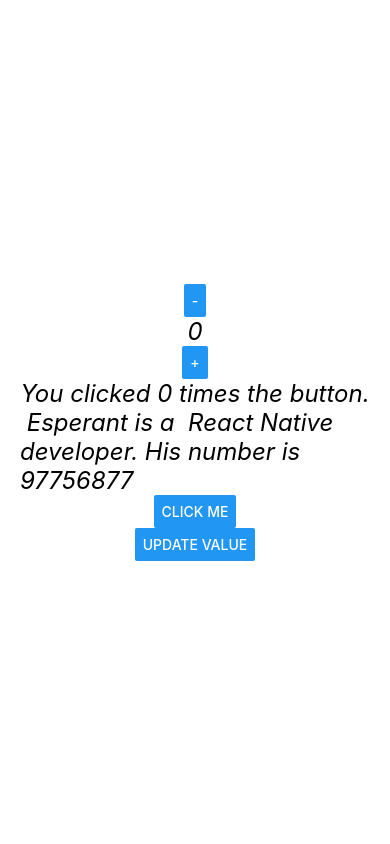
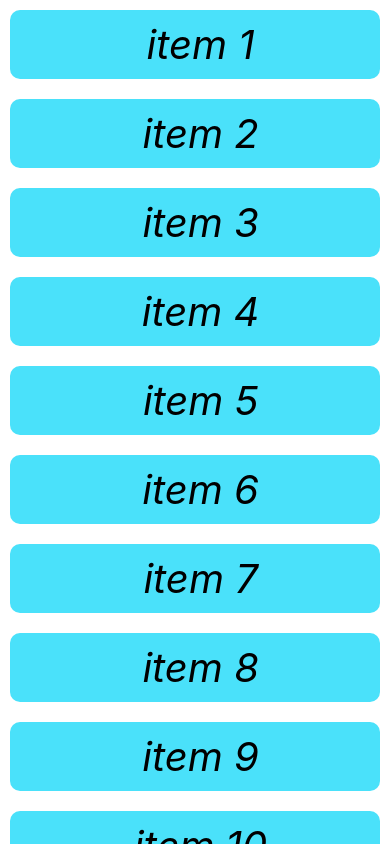
Before and after one commit to esperantgada/React-native, a React Native app in the folder demo/: screen / in a window 390 px wide. Built offline with nearby package versions, Linux system fonts and the light colour scheme.

Commit message:
Use list, scrollView and refreshControl

```diff
--- a/demo/App.js
+++ b/demo/App.js
@@ -9,8 +9,8 @@
 import React, {useState} from 'react';
 
 import {
-  Button,
-  Linking,
+  RefreshControl,
+  ScrollView,
   StyleSheet,
   Text,
   View
@@ -20,69 +20,88 @@
 /* $FlowFixMe[missing-local-annot] The type annotation(s) required by Flow's
  * LTI update could not be added via codemod */
 
-function countInitial(){
-  console.log('Run function')
-  return 0
-}
 
 function App () {
 
-  const [count, setCount] = useState(() => countInitial())
-  const [session, setSession]= useState({number: 97756877, title: 'React Native'})
-  const [name, setName] = useState('Esperant')
+  const [refresh, setRefresh] = useState(false)
 
-  function decrementCount(){
-    setCount(preViewCount => preViewCount - 1)
+
+  //The three dot here mean "the following items"
+  //When page refreshes, it will add these three items
+
+  const onRefreshView = () => {
+    setRefresh(true)
+    setItem([...items, {key: 19, item: 'item 19'}, {key: 20, item: 'item 20'}, {key: 21, item: 'item 21'}])
+    setRefresh(false)
   }
 
-  function incrementCount(){
-    setCount(preViewCount => preViewCount + 1)
-  }
 
-  function handleUpdate(){
-    setName('Esperant GADA')
-    setSession({number: 45, title: 'Programmer'})
-  }
+  //A list of item predefined using useSate
+  const [items, setItem] = useState([
+    {key: 1, item: 'item 1'},
+    {key: 2, item: 'item 2'},
+    {key: 3, item: 'item 3'},
+    {key: 4, item: 'item 4'},
+    {key: 5, item: 'item 5'},
+    {key: 6, item: 'item 6'},
+    {key: 7, item: 'item 7'},
+    {key: 8, item: 'item 8'},
+    {key: 9, item: 'item 9'},
+    {key: 10, item: 'item 10'},
+    {key: 11, item: 'item 11'},
+    {key: 12, item: 'item 12'},
+    {key: 13, item: 'item 13'},
+    {key: 14, item: 'item 14'},
+    {key: 15, item: 'item 15'},
+    {key: 16, item: 'item 16'},
+    {key: 17, item: 'item 17'},
+    {key: 18, item: 'item 18'}
+
+  ])
 
   return (
 
-   <View style = {styles.body}>
+    //ScrollView with refreshControl
+   <ScrollView style = {styles.body} refreshControl = {<RefreshControl refreshing = {refresh} onRefresh = {onRefreshView}/>}>
 
-      <Button style={styles.buttons} title='-' onPress={decrementCount}></Button>
-      <Text style={styles.text}>{count}</Text>
-      <Button title='+' onPress={incrementCount} style={styles.buttons}></Button>
-
-      <Text style={styles.text}>You clicked {count} times the button.</Text>
-
-
-      <Text style={styles.text}> {name} is a  {session.title} developer. His number is {session.number}</Text>
-      <Button title='Click me' onPress={()=> {Linking.openURL('https://www.youtube.com/watch?v=ANdSdIlgsEw&list=PL8kfZyp--gEXs4YsSLtB3KqDtdOFHMjWZ')}}></Button>
-      <Button title='Update value' onPress={handleUpdate} style= {styles.buttons}></Button>
-    </View>
-  )
+     {
+      items.map((i) => {
+        return (
+          <View style = {styles.item} key = {i.key}>
+          <Text style = {styles.text}> {i.item}</Text>
+      </View>
+        )
+      }
+      )
+     }
+    </ScrollView>
+  );
 }
 
 const styles = StyleSheet.create({
 
   body:{
-      alignItems:'center',
       flex:1,
-      justifyContent:'center'
+      backgroundColor: '#ffffff',
+      flexDirection: 'column',
   },
 
   text:{
-
-    fontSize: 24,
+    color: '#000000',
+    fontSize: 40,
     fontStyle:'italic',
-    marginLeft: 20,
-    marginEnd: 20
+    margin: 10
   },
 
-  buttons:{
-    width: 100,
-    height: 100,
-    marginTop: 50
-  },
+
+  item:{
+    backgroundColor: '#4ae1fa',
+    borderRadius: 10,
+    justifyContent: 'center',
+    alignItems: 'center',
+    margin: 10
+  }
+
 });
 
 export default App;
```
